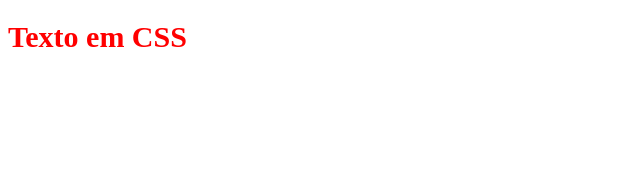
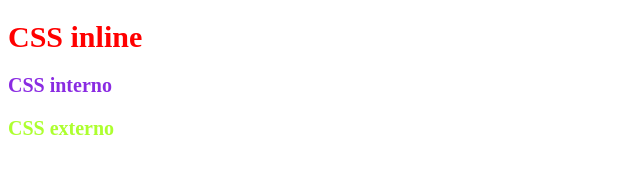
Before and after one commit to jsn-ads/HTMLCSS3, a plain HTML site: page 02-Entendendo-o-HMTL-com-CSS/02-O-que-e-e-como-usar-o-CSS/index.html in a window 1280 px wide. Shown: the whole page, without its empty margins (0-640 px from the left). Drawn offline with Linux system fonts and the light colour scheme.

Commit message:
02-02 concluido

```diff
--- a/02-Entendendo-o-HMTL-com-CSS/02-O-que-e-e-como-usar-o-CSS/index.html
+++ b/02-Entendendo-o-HMTL-com-CSS/02-O-que-e-e-como-usar-o-CSS/index.html
@@ -5,6 +5,15 @@
     <meta http-equiv="X-UA-Compatible" content="IE=edge">
     <meta name="viewport" content="width=device-width, initial-scale=1.0">
     <title>Utilizando CSS</title>
+    <!--CSS INTERNO-->
+    <style>
+        h2{
+            color: blueviolet;
+            font-size: 20px;
+        }
+    </style>
+    <!--CSS EXTERNO-->
+    <link rel="stylesheet" href="style.css" type="text/css">
 </head>
 <body>
     <!--
@@ -15,7 +24,9 @@
     -->
 
     <!-- CSS inline-->
-    <h1 style="color: red; font-size: 30px;">Texto em CSS</h1>
+    <h1 style="color: red; font-size: 30px;">CSS inline</h1>
+    <h2>CSS interno</h2>
+    <h3>CSS externo</h3>
 
 </body>
 </html>
--- a/02-Entendendo-o-HMTL-com-CSS/02-O-que-e-e-como-usar-o-CSS/style.css
+++ b/02-Entendendo-o-HMTL-com-CSS/02-O-que-e-e-como-usar-o-CSS/style.css
@@ -0,0 +1,4 @@
+h3{
+    color: greenyellow;
+    font-size: 20px;
+}
```
